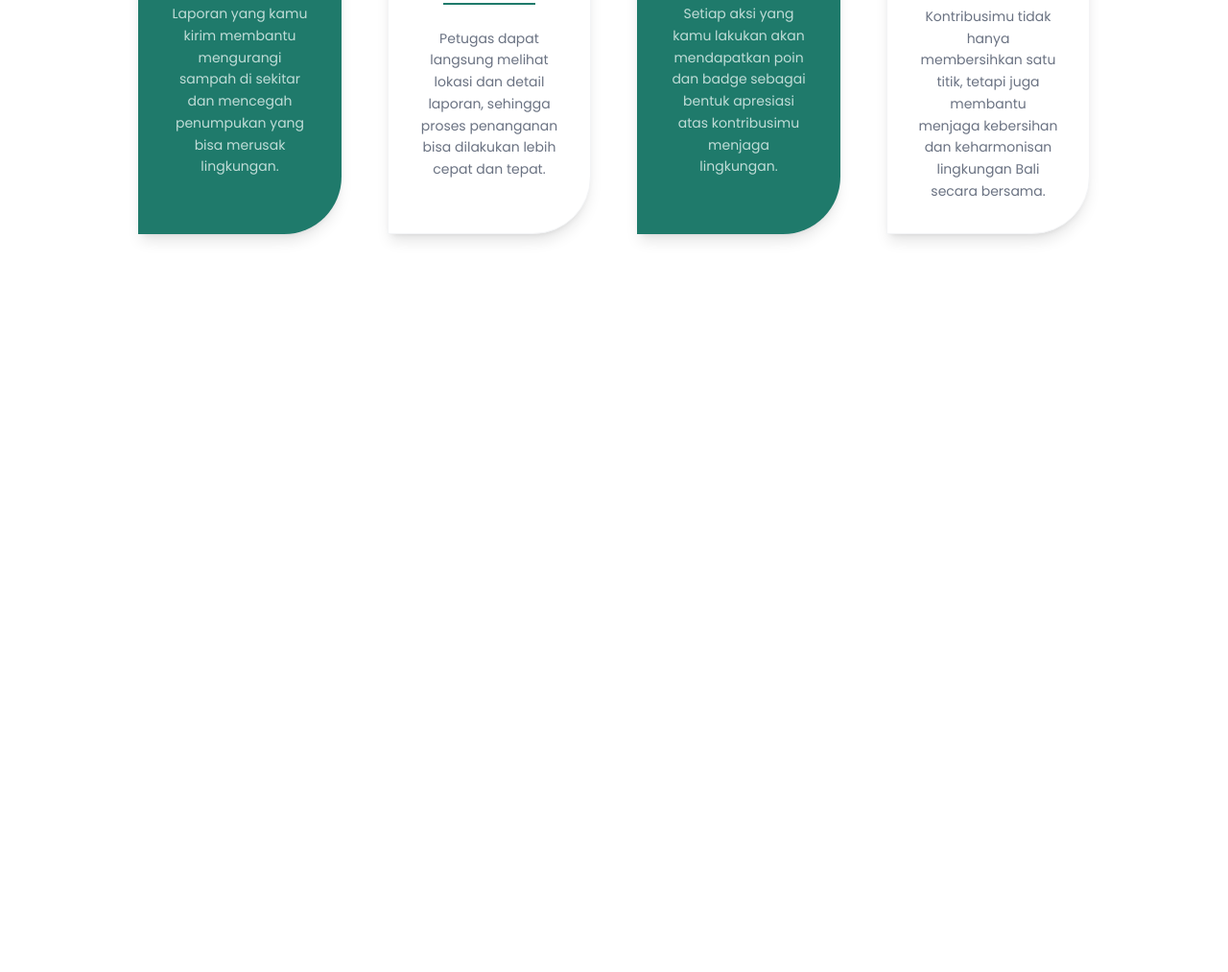
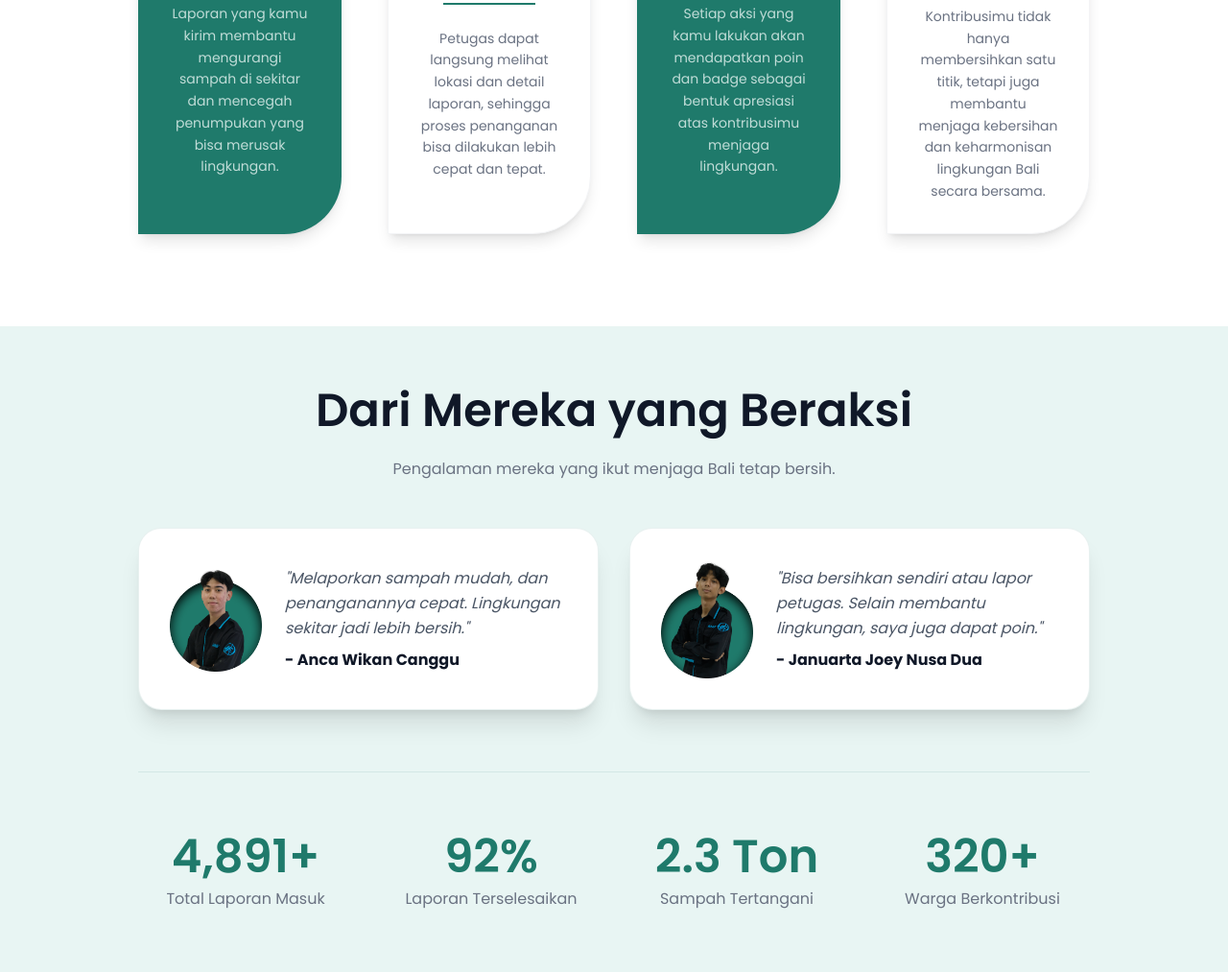
Before and after one commit to deandamanik/bali-resik-website, a website: page src/index.html in a window 1280 px wide. Shown: the part 3378-4391 px from the top of the page at 96% size. Before the commit the page ends 3718 px from the top, so only its background shows below. Drawn offline with Linux system fonts and the light colour scheme; a web font is replaced by a local one.

Commit message:
feat: add dari mereka yang beraksi section

```diff
--- a/src/index.html
+++ b/src/index.html
@@ -330,5 +330,74 @@
   </div>
 </section>
 
+<section class="py-16 bg-bali-50 relative z-10">
+  <div class="container mx-auto px-6 lg:px-36">
+
+    <div class="text-center mb-12">
+      <h2 class="text-4xl md:text-5xl font-semibold text-gray-900 mb-6">Dari Mereka yang Beraksi</h2>
+      <p class="text-gray-500 text-md leading-relaxed">
+        Pengalaman mereka yang ikut menjaga Bali tetap bersih.
+      </p>
+    </div>
+
+    <div class="grid grid-cols-1 md:grid-cols-2 gap-8 mb-16">
+
+      <div class="bg-white p-8 rounded-3xl shadow-xl border border-primary/10 flex items-center gap-6 group hover:shadow-2xl transition-all duration-300">
+        <div class="relative flex-none">
+          <div class="w-24">
+            <img src="../public/assets/img/Bali-Anca.png" alt="Anca Wikan Canggu" class="w-full h-full object-cover">
+          </div>
+        </div>
+        <div>
+          <p class="text-gray-600 italic mb-2 leading-relaxed">
+            "Melaporkan sampah mudah, dan penanganannya cepat. Lingkungan sekitar jadi lebih bersih."
+          </p>
+          <h4 class="font-bold text-gray-900">- Anca Wikan Canggu</h4>
+        </div>
+      </div>
+
+      <div class="bg-white p-8 rounded-3xl shadow-xl border border-primary/10 flex items-center gap-6 group hover:shadow-2xl transition-all duration-300">
+        <div class="relative flex-none">
+          <div class="w-24">
+            <img src="../public/assets/img/Bali-Joey.png" alt="Januarta Joey Nusa Dua" class="w-full h-full object-cover">
+          </div>
+        </div>
+        <div>
+          <p class="text-gray-600 italic mb-2 leading-relaxed">
+            "Bisa bersihkan sendiri atau lapor petugas. Selain membantu lingkungan, saya juga dapat poin."
+          </p>
+          <h4 class="font-bold text-gray-900">- Januarta Joey Nusa Dua</h4>
+        </div>
+      </div>
+
+    </div>
+
+    <div class="grid grid-cols-2 lg:grid-cols-4 gap-8 text-center border-t border-primary/10 pt-16">
+
+      <div class="flex flex-col items-center">
+        <span class="text-4xl md:text-5xl font-semibold text-primary mb-2">4,891+</span>
+        <p class="text-gray-500 font-normal">Total Laporan Masuk</p>
+      </div>
+
+      <div class="flex flex-col items-center">
+        <span class="text-4xl md:text-5xl font-semibold text-primary mb-2">92%</span>
+        <p class="text-gray-500 font-normal">Laporan Terselesaikan</p>
+      </div>
+
+      <div class="flex flex-col items-center">
+        <span class="text-4xl md:text-5xl font-semibold text-primary mb-2">2.3 Ton</span>
+        <p class="text-gray-500 font-normal">Sampah Tertangani</p>
+      </div>
+
+      <div class="flex flex-col items-center">
+        <span class="text-4xl md:text-5xl font-semibold text-primary mb-2">320+</span>
+        <p class="text-gray-500 font-normal">Warga Berkontribusi</p>
+      </div>
+
+    </div>
+
+  </div>
+</section>
+
 </body>
 </html>
```
Also changed, not shown: public/assets/img/Bali-Anca.png (added), public/assets/img/Bali-Joey.png (added), src/css/output.css.
